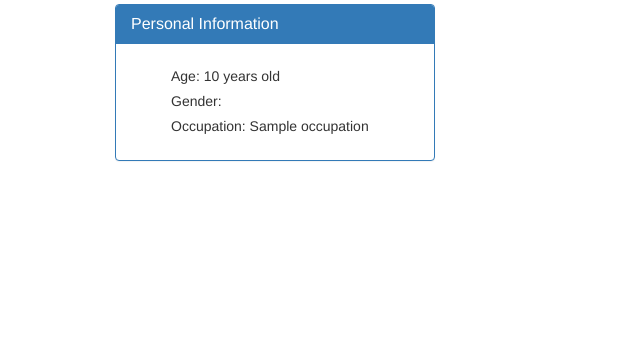
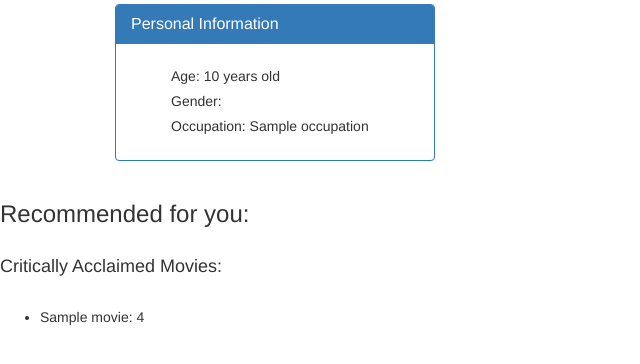
Before and after one commit to tarakdavis/django-movies, a Django app: template movielens/movieratings/templates/movieratings/rater_detail.html in a window 1280 px wide. Shown: the part 131-495 px from the top of the page, without its empty margins (0-640 px from the left). Run offline with Django 3.2, Linux system fonts and the light colour scheme; the template is opened without the code that fills it: most values are stand-ins (such as "Sample title", 1, 10 or a date in 2020); some libraries are stand-ins or nearby versions.

Commit message:
Added list of critically acclaimed movies to rater detail view

```diff
--- a/movielens/movieratings/templates/movieratings/rater_detail.html
+++ b/movielens/movieratings/templates/movieratings/rater_detail.html
@@ -24,5 +24,11 @@
   </div>
 
 </div>
+<h3>Recommended for you:</h3>
+<h4>Critically Acclaimed Movies:</h4>
+<ul>{% for movie in toprated %}
+<li>{{movie.title}}: {{movie.avg_rating}}</li>
+{% endfor %}
+</ul>
 {% endblock %}
 </body>
```
